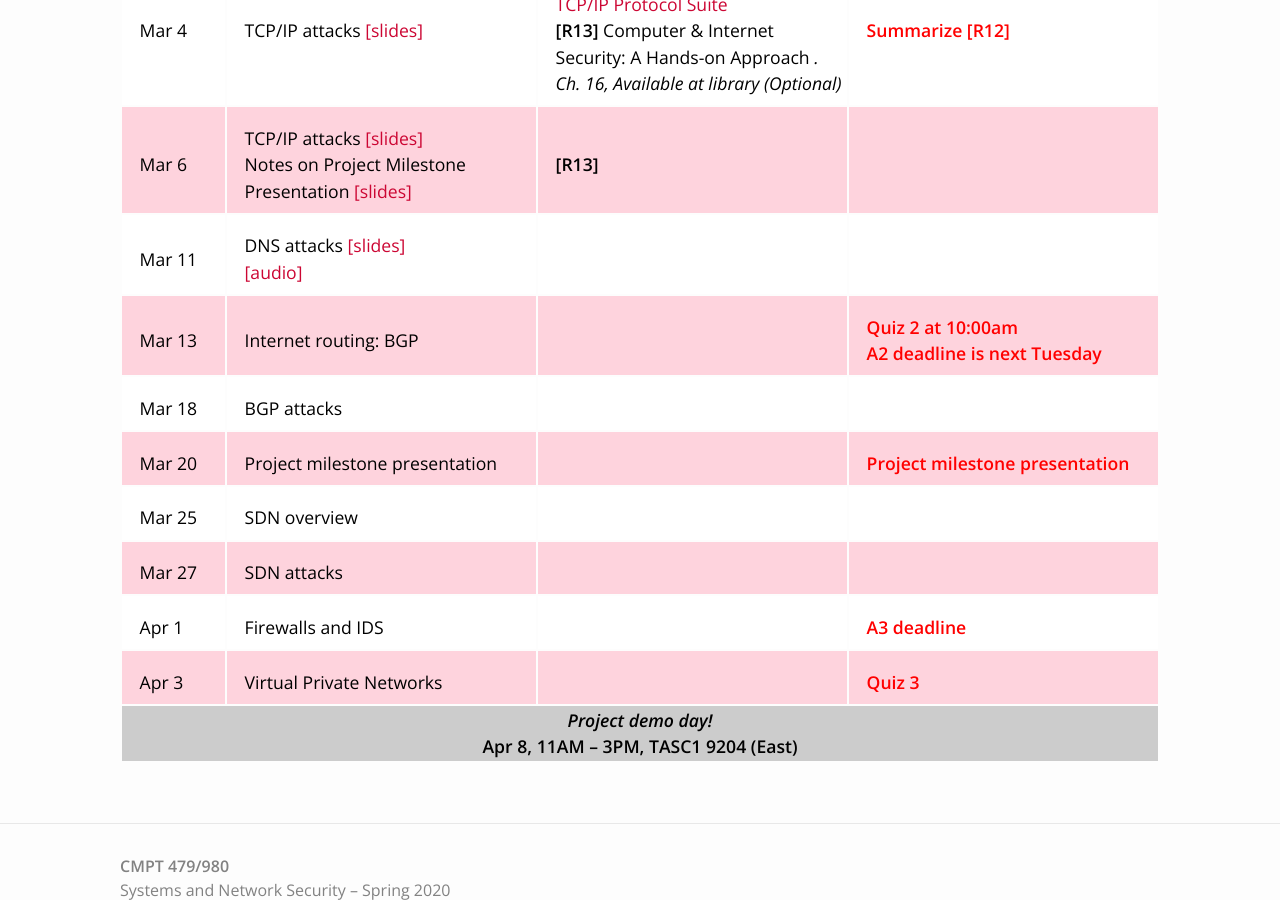
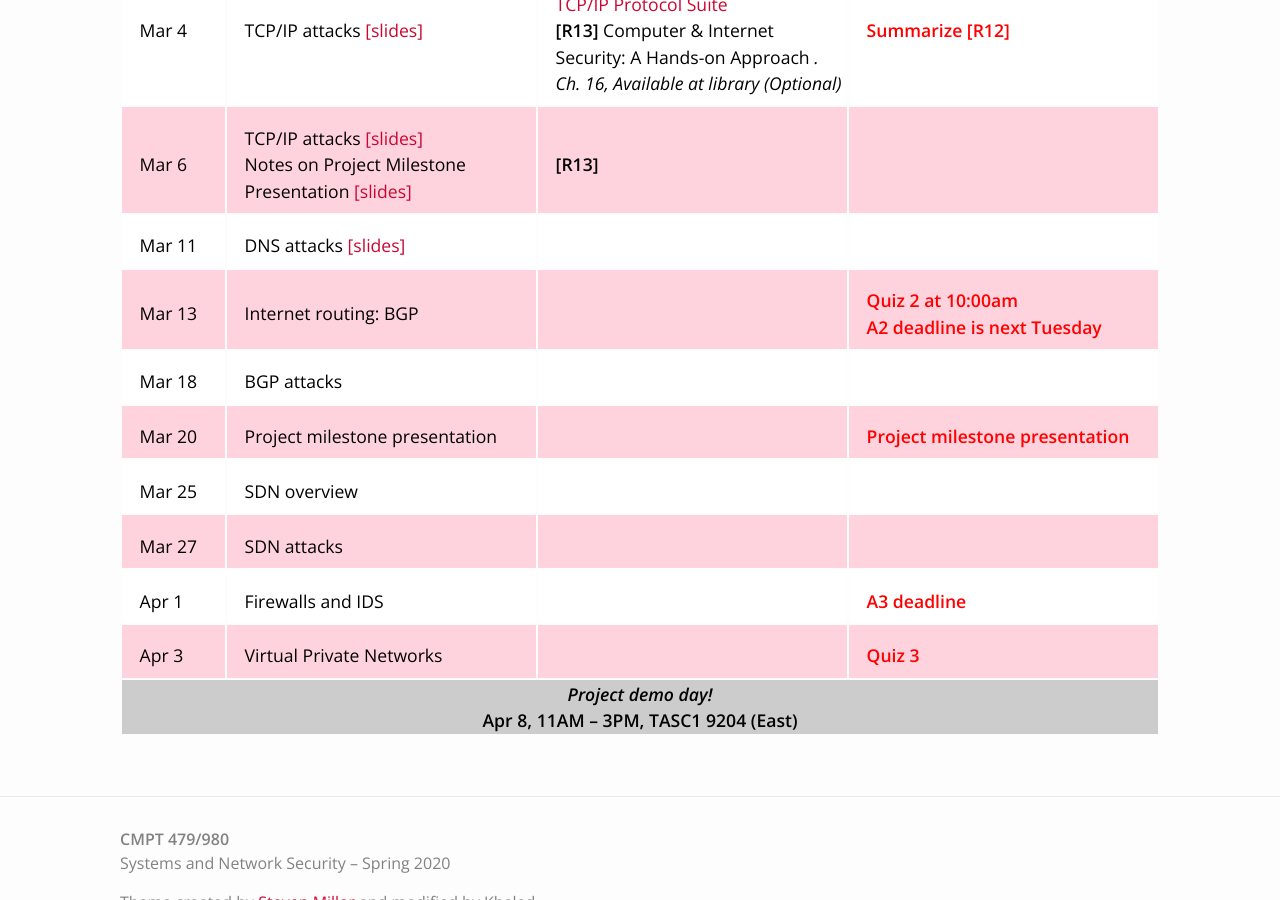
Before and after one commit to alik604/CMPT-479-System-Network-Security, a Jekyll site: the page built from schedule.md, in a window 1280 px wide and 900 px high, scrolled down 1720 px. Built offline with Jekyll 4.4.1, drawn with Linux system fonts in a browser that asks for light colours; nearby versions of some CDN libraries.

Commit message:
debugging

```diff
--- a/schedule.md
+++ b/schedule.md
@@ -62,16 +62,6 @@ This page contains link to the lectures I give throughout the semester.
     {% endif %}
     </div>
     {% endfor %}
-
-    {% if lecture.recordings %}
-    <br/>
-    {% for r in lecture.recordings %}
-    <a href="{{ site.url }}/{{ site.baseurl }}/recordings/{{ r.filename }}.m4a">
-    [audio]
-    </a>
-    {% endfor %}
-    {% endif %}
-
     </span>
 </td>
 
```
